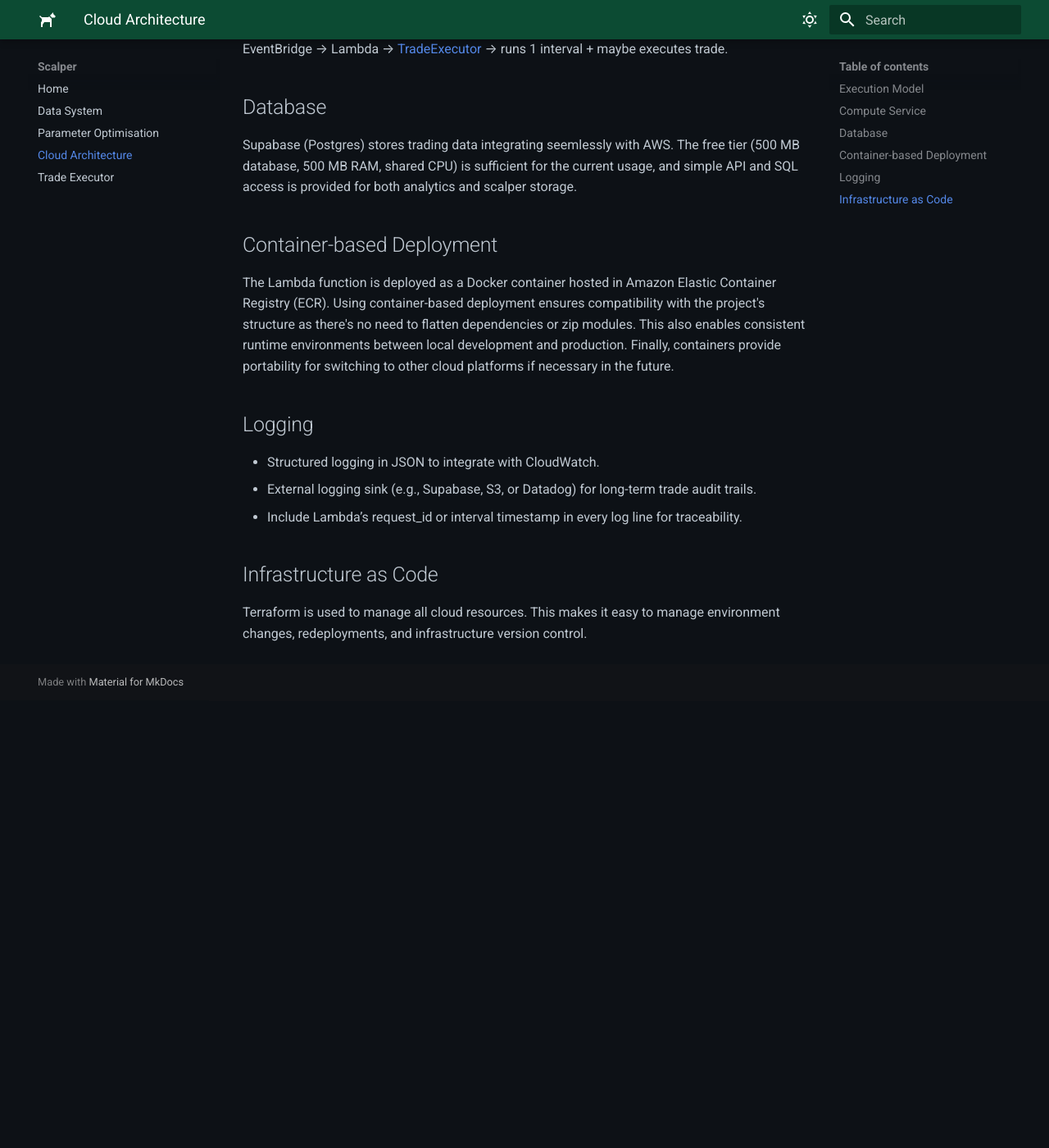
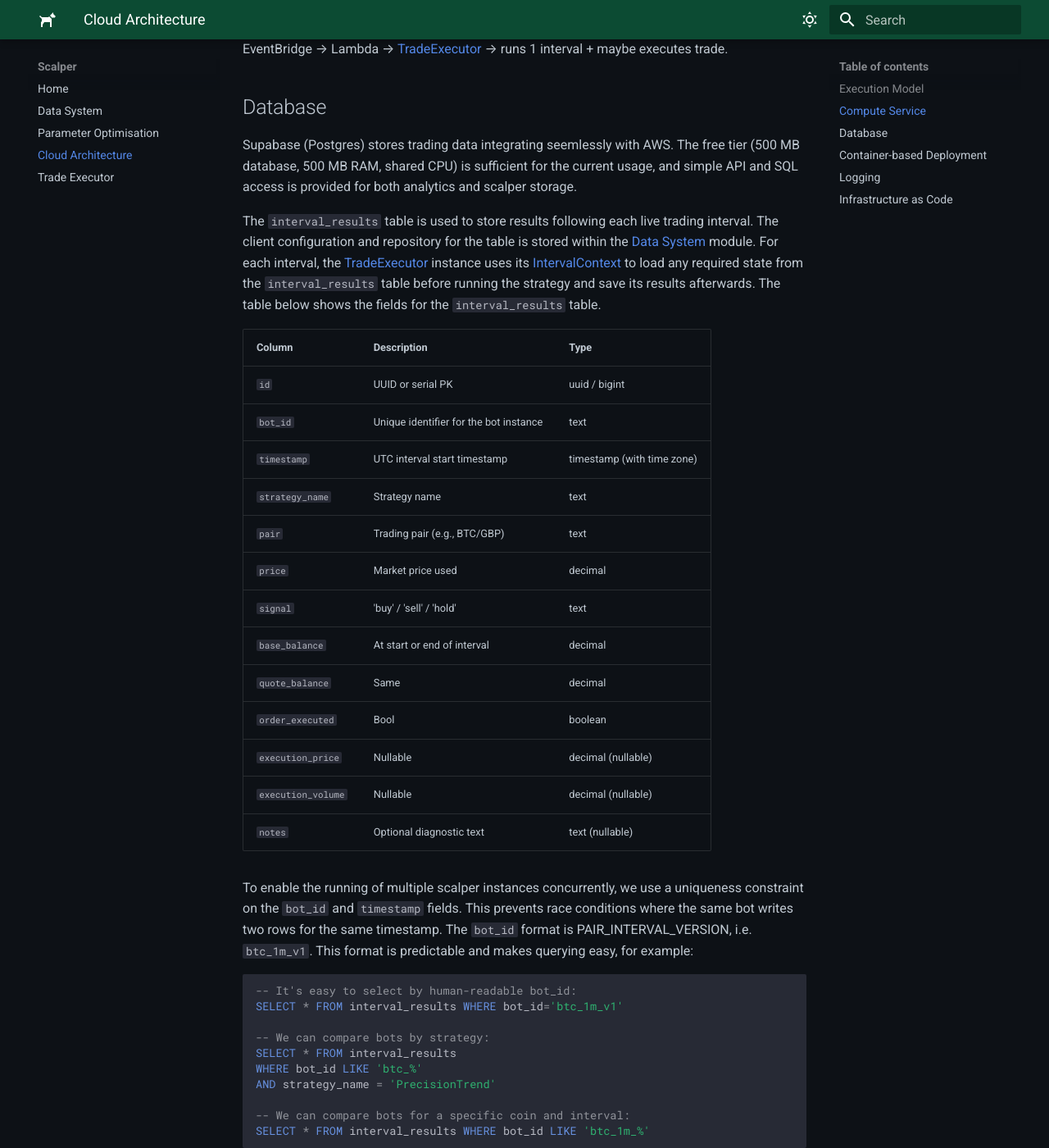
Before and after one commit to Phil-Lord/crypto-scalper, an MkDocs documentation site: the page built from docs/cloud-architecture.md, in a window 1280 px wide and 1400 px high, scrolled down 711 px. Shown: the whole window at 82% size. Built offline with MkDocs 1.6.1 and Material for MkDocs 9.7.7, drawn with Linux system fonts in a browser that asks for light colours; before the commit the page ends 1565 px from its top, so only the background shows below that.

Commit message:
DOC: Explain interval_results table

````diff
--- a/docs/cloud-architecture.md
+++ b/docs/cloud-architecture.md
@@ -28,6 +28,46 @@ Supabase (Postgres) stores trading data integrating seemlessly with AWS. The fre
 (500 MB database, 500 MB RAM, shared CPU) is sufficient for the current usage, and simple API and
 SQL access is provided for both analytics and scalper storage.
 
+The `interval_results` table is used to store results following each live trading interval. The
+client configuration and repository for the table is stored within the [Data System](data-system.md) module. For
+each interval, the [TradeExecutor](trade-executor.md) instance uses its [IntervalContext](trade-executor.md#interval-context-object)
+to load any required state from the `interval_results` table before running the strategy and save
+its results afterwards. The table below shows the fields for the `interval_results` table.
+
+| Column             | Description                            | Type                       |
+| ------------------ | -------------------------------------- | -------------------------- |
+| `id`               | UUID or serial PK                      | uuid / bigint              |
+| `bot_id`           | Unique identifier for the bot instance | text                       |
+| `timestamp`        | UTC interval start timestamp           | timestamp (with time zone) |
+| `strategy_name`    | Strategy name                          | text                       |
+| `pair`             | Trading pair (e.g., BTC/GBP)           | text                       |
+| `price`            | Market price used                      | decimal                    |
+| `signal`           | 'buy' / 'sell' / 'hold'                | text                       |
+| `base_balance`     | At start or end of interval            | decimal                    |
+| `quote_balance`    | Same                                   | decimal                    |
+| `order_executed`   | Bool                                   | boolean                    |
+| `execution_price`  | Nullable                               | decimal (nullable)         |
+| `execution_volume` | Nullable                               | decimal (nullable)         |
+| `notes`            | Optional diagnostic text               | text (nullable)            |
+
+To enable the running of multiple scalper instances concurrently, we use a uniqueness constraint
+on the `bot_id` and `timestamp` fields. This prevents race conditions where the same bot writes
+two rows for the same timestamp. The `bot_id` format is PAIR_INTERVAL_VERSION, i.e. `btc_1m_v1`.
+This format is predictable and makes querying easy, for example:
+
+```sql
+-- It's easy to select by human-readable bot_id:
+SELECT * FROM interval_results WHERE bot_id='btc_1m_v1'
+
+-- We can compare bots by strategy:
+SELECT * FROM interval_results
+WHERE bot_id LIKE 'btc_%'
+AND strategy_name = 'PrecisionTrend'
+
+-- We can compare bots for a specific coin and interval:
+SELECT * FROM interval_results WHERE bot_id LIKE 'btc_1m_%'
+```
+
 ## Container-based Deployment
 
 The Lambda function is deployed as a Docker container hosted in Amazon Elastic Container Registry
````
